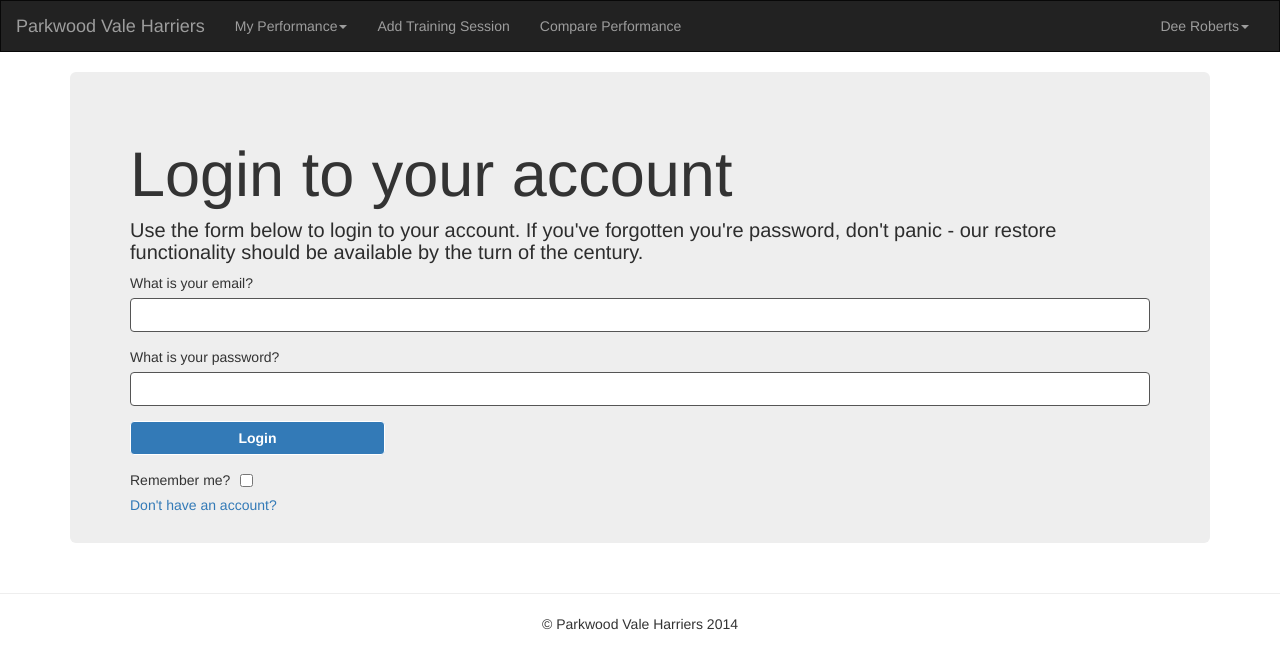
After one commit to deerob4/parkwood-vale-harriers, a Flask app: page /login in a window 1280 px wide. The commit adds this page. Shown: the top 669 px of the page. Run offline with Flask 2, Linux system fonts and the light colour scheme; some libraries are stand-ins or nearby versions.

Commit message:
Added login form with working validation.

```diff
--- a/app/controllers/auth.py
+++ b/app/controllers/auth.py
@@ -1,8 +1,6 @@
 from flask import Blueprint, render_template, flash, redirect, url_for
-from app.forms import MemberForm
+from app.forms import MemberForm, LoginForm
 from app.models import db, User
-
-from datetime import datetime
 
 auth = Blueprint('auth', __name__)
 
@@ -17,7 +15,22 @@ def register():
         db.session.commit()
         print('%s has been registered.' % user.name)
         flash('You can now login!', 'success')
-        return redirect(url_for('main.home'))
+        return redirect(url_for('auth.login'))
     for error in form.errors.items():
         flash(error[1][0], 'warning')
     return render_template('auth/register.html', form=form)
+
+
+@auth.route('/login', methods=['GET', 'POST'])
+def login():
+    form = LoginForm()
+    if form.validate_on_submit():
+        # Query that returns the first user with the entered email address.
+        user = User.query.filter_by(email=form.email.data).first()
+        # Checks that a user was returned and that the password is correct.
+        if user is not None and user.check_password(form.password.data):
+            return redirect(url_for('main.home'))
+        flash('Invalid email address or password.', 'warning')
+    for error in form.errors.items():
+        flash(error[1][0], 'warning')
+    return render_template('auth/login.html', form=form)
--- a/app/controllers/main.py
+++ b/app/controllers/main.py
@@ -31,12 +31,6 @@ def swimming():
     return 'Swimming will be here!'
 
 
-@main.route('/swim')
-def podge():
-    form = AddSwimForm()
-    return
-
-
 @main.route('/training/add', methods=['GET', 'POST'])
 def add_training():
     form = AddSwimForm()
--- a/app/forms.py
+++ b/app/forms.py
@@ -51,11 +51,25 @@ class MemberForm(Form):
             raise ValidationError('You must be 18 - 75 years old to join. %s years' % age)
 
 
+class LoginForm(Form):
+    """Contains the fields and validators for the login form."""
+    email = StringField('What is your email?',
+                        validators=[DataRequired('You must enter your email.'), Email('You must enter a valid email.')])
+    password = PasswordField('What is your password?', validators=[DataRequired('You must enter your password.')])
+    remember = BooleanField('Remember me?')
+    login = SubmitField('Login')
+
+
 class AddSwimForm(Form):
-    """Contains the fields and validators for the new swim session form"""
-    style = SelectField('Which style did you use?', choices=[('backstroke', 'Backstroke'), ('breaststroke', 'Breaststroke'), ('butterfly', 'Butterfly'), ('freestyle-slow', 'Freestyle (slow)'), ('freestyle-fast', 'Freestyle (fast)')])
+    """Contains the fields and validators for the new swim session form."""
+    style = SelectField('Which style did you use?',
+                        choices=[('backstroke', 'Backstroke'), ('breaststroke', 'Breaststroke'),
+                                 ('butterfly', 'Butterfly'), ('freestyle-slow', 'Freestyle (slow)'),
+                                 ('freestyle-fast', 'Freestyle (fast)')])
     start = StringField('What time did you start?', validators=[DataRequired('You must enter your start time.')])
     finish = StringField('What time did you finish?', validators=[DataRequired('You must enter your finish time.')])
-    rating = SelectField('How would you rate your swim?', choices=[('brilliant', 'Brilliant'), ('pretty-good', 'Pretty good'), ('about-average', 'About average'),('okay', 'Okay'), ('poor', 'Poor')])
+    rating = SelectField('How would you rate your swim?',
+                         choices=[('brilliant', 'Brilliant'), ('pretty-good', 'Pretty good'),
+                                  ('about-average', 'About average'), ('okay', 'Okay'), ('poor', 'Poor')])
     thoughts = TextAreaField('Do you have any extra thoughts?')
     submit = SubmitField('Add Swim')
--- a/app/models.py
+++ b/app/models.py
@@ -11,7 +11,8 @@ class User(db.Model):
     for the database, pertaining to the data collected
     in app.forms.MemberForm. The data type is also declared.
     All fields are of variable length; there are few columns
-    so little data will be stored per user.
+    so little data will be stored per user, negating the
+    speed benefit of fixed fields.
     """
     __tablename__ = 'Users'
     id = db.Column(db.Integer, primary_key=True)
--- a/app/static/css/main.css
+++ b/app/static/css/main.css
@@ -16,11 +16,11 @@
     font-family: "Raleway","Helvetica Neue",Helvetica,Arial,sans-serif;
 }
 
-/*Miscellaneous hacks; must fix sometime
+/*Miscellaneous hacks; will fix someday
 -----------------------------------------*/
 .input_membership_charity {
     position: absolute;
-    margin-left: -323px !important;
+    margin-left: -290px !important;
 }
 
 /* General typography styles
--- a/app/static/js/main.js
+++ b/app/static/js/main.js
@@ -1,31 +1,16 @@
-$(document).ready(function() {
-    $('.activity-picker li').not('.animated').click(function() {
+$(document).ready(function () {
+    $('.activity-picker li').not('.animated').click(function () {
         expandActivity($(this))
     });
-    $('.sport span').click(function() {
+    $('.sport span').click(function () {
         alert($(this).attr('class'));
         addActivityBlock($(this).attr('class'));
     });
 
     function addActivityBlock($activity) {
         $('.activity-adder').addClass('animated fadeOutDown');
-        switch($activity) {
+        switch ($activity) {
             case 'swimming':
-                $.ajax({
-                    type: 'POST',
-                    url: '/swimming-block',
-                    data: JSON.stringify({
-                        "books": book_classes
-                    }),
-                    dataType: 'json',
-                    contentType: 'application/json;charset=UTF-8',
-                    success: function() {
-                        console.log('swimming block received.')
-                    },
-                    error: function(result) {
-                        console.log(result)
-                    }
-                });
                 console.log('swimming!');
                 break;
             case 'running':
@@ -40,7 +25,6 @@ $(document).ready(function() {
     }
 
     function expandActivity($activity) {
-        //$activity.animate({ height: '520' }, { duration: 350, queue: false });
         $activity.transition({
             height: '503px'
         });
--- /dev/null
+++ b/app/templates/auth/login.html
@@ -0,0 +1,58 @@
+{% extends 'layout.html' %}
+
+{% block title %}Login{{ super() }}{% endblock %}
+
+{% block content %}
+    <div class="jumbotron">
+        <h1>Login to your account</h1>
+
+        <h4>Use the form below to login to your account. If you've forgotten you're password, don't panic - our restore
+            functionality should be available by the turn of the century.</h4>
+
+        <form method="POST" class="register-form">
+            {{ form.csrf_token }}
+            {% with messages=get_flashed_messages(with_categories=True) %}
+                {% if messages %}
+                    <div class="row">
+                        <div class="col-md-12">
+                            {% for category, message in messages %}
+                                <div class="alert alert-{{ category }} alert-dismissable">
+                                    <button type="button" class="close" data-dismiss="alert">
+                                        <span aria-hidden="true">&times;</span>
+                                        <span class="sr-only">Close</span>
+                                    </button>
+                                    <p>{{ message }}</p>
+                                </div>
+                            {% endfor %}
+                        </div>
+                    </div>
+                {% endif %}
+            {% endwith %}
+            <div class="form-group">
+                {{ form.email.label }}
+                {{ form.email(class='form-control') }}
+            </div>
+            <div class="form-group">
+                {{ form.password.label }}
+                {{ form.password(class='form-control') }}
+            </div>
+            <div class="row">
+                <div class="col-sm-12">
+                    <div class="form-group">
+                        {{ form.login(class='btn btn-primary col-sm-3') }}
+                    </div>
+                </div>
+            </div>
+            <div class="row charity-row">
+                <div class="col-md-7">
+                    <div class="form-group">
+                        {{ form.remember.label }}
+                        {{ form.remember(class='input_membership_charity') }}
+                        <br/>
+                        <label><a href="{{ url_for('auth.register') }}">Don't have an account?</a></label>
+                    </div>
+                </div>
+            </div>
+        </form>
+    </div>
+{% endblock %}
--- a/app/templates/auth/register.html
+++ b/app/templates/auth/register.html
@@ -3,7 +3,7 @@
 {% block title %}Register{{ super() }}{% endblock %}
 
 {% block content %}
-{#    <div class="jumbotron">#}
+    <div class="jumbotron">
         <h1>Create an account</h1>
 
         <h4>Fill in all the fields below, and then press Submit; please make sure you answer accurately. If you want the
@@ -76,6 +76,8 @@
                     <div class="form-group">
                         {{ form.charity_event.label }}
                         {{ form.charity_event(class='input_membership_charity') }}
+                        <br/>
+                        <label><a href="{{ url_for('auth.login') }}">Already have an account?</a></label>
                     </div>
                 </div>
             </div>
--- a/app/templates/layout.html
+++ b/app/templates/layout.html
@@ -41,6 +41,7 @@
                             <li><a href="#">View Profile</a></li>
                             <li><a href="#">Change Password</a></li>
                             <li><a href="{{ url_for('auth.register') }}">Register</a></li>
+                            <li><a href="{{ url_for('auth.login') }}">Login</a></li>
                             <li class="divider"></li>
                             <li><a href="#">Sign Out</a></li>
                         </ul>
```
